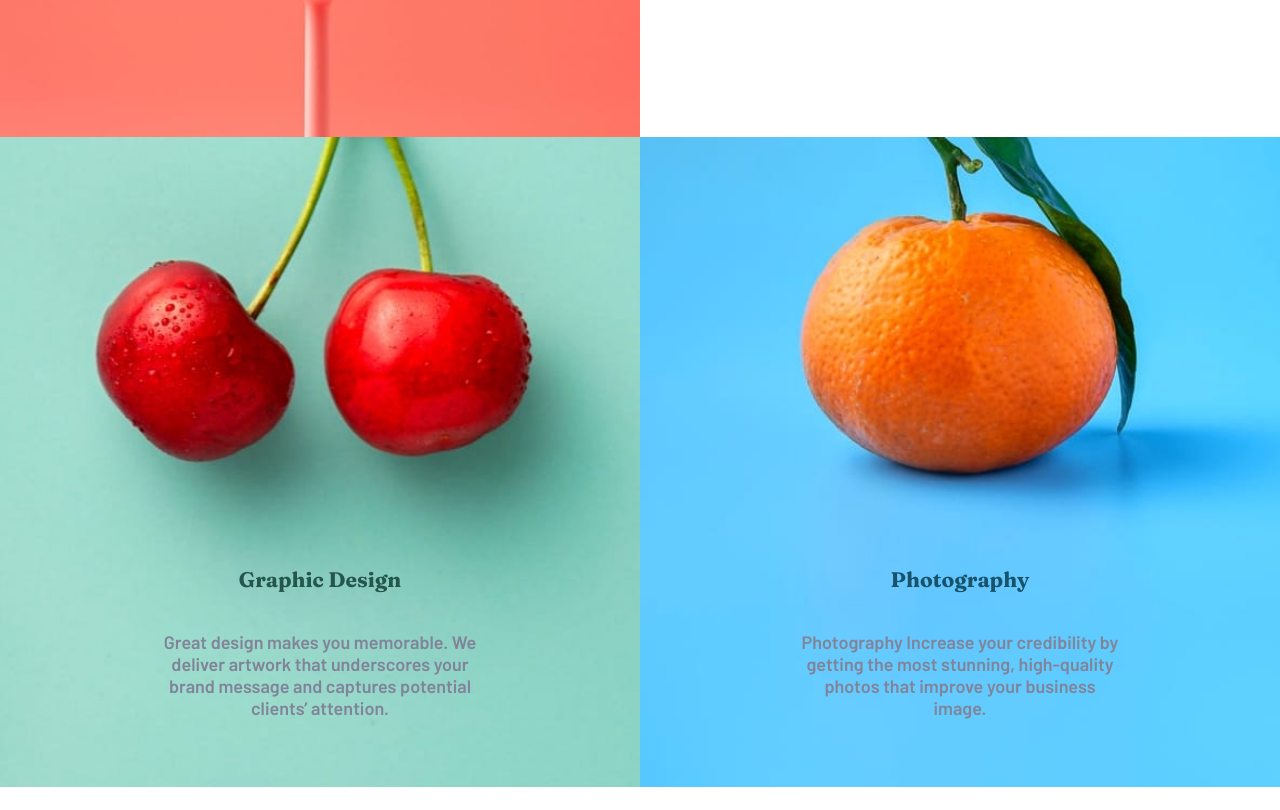
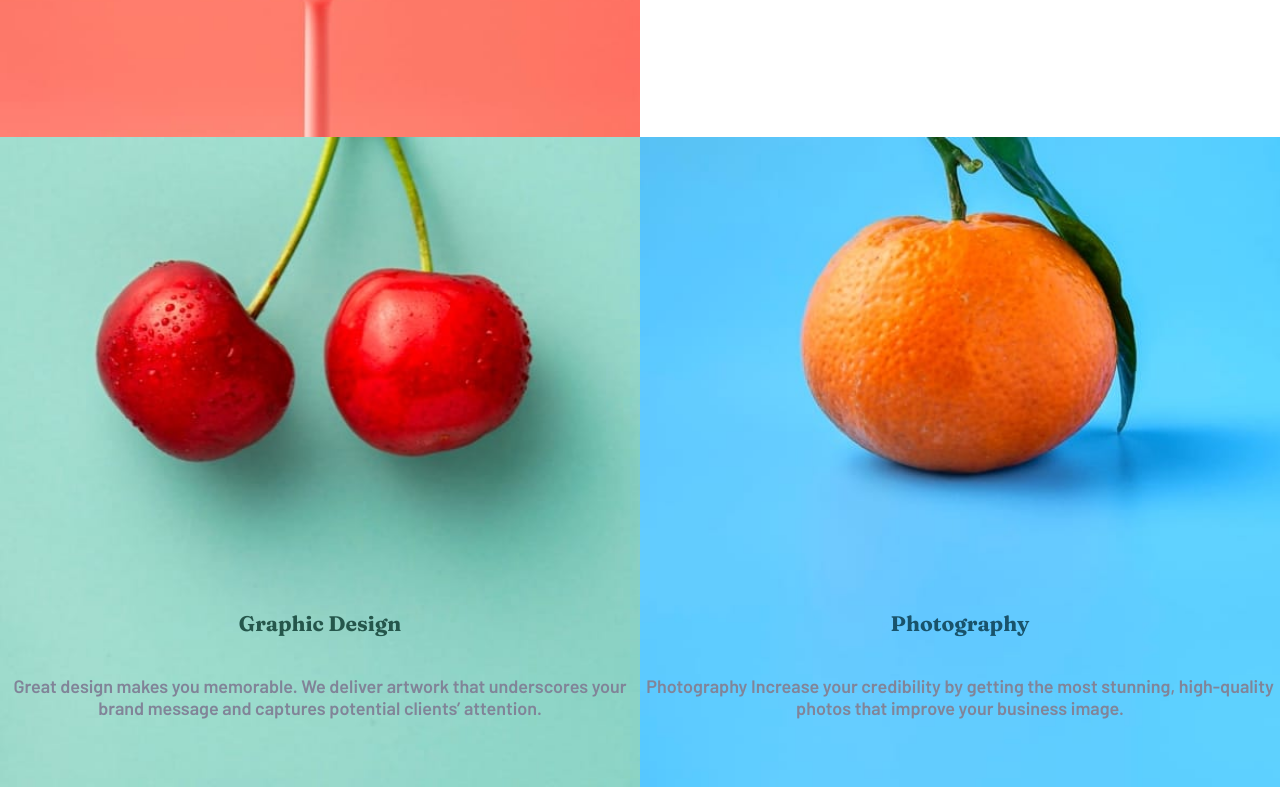
Before and after one commit to DanielEstrad/sunnyside, a plain HTML site: page index.html in a window 1280 px wide. Shown: the part 1730-2540 px from the top of the page. Drawn offline with Linux system fonts and the light colour scheme.

Commit message:
DELETED Padding text

```diff
--- a/index.css
+++ b/index.css
@@ -219,8 +219,6 @@ nav li a {
     justify-content: flex-end;
     align-items: center;
     padding-bottom: 50px;
-    padding-right: 25%;
-    padding-left: 25%;
     background-position: top;
     height: 37.5rem;
 }
```
